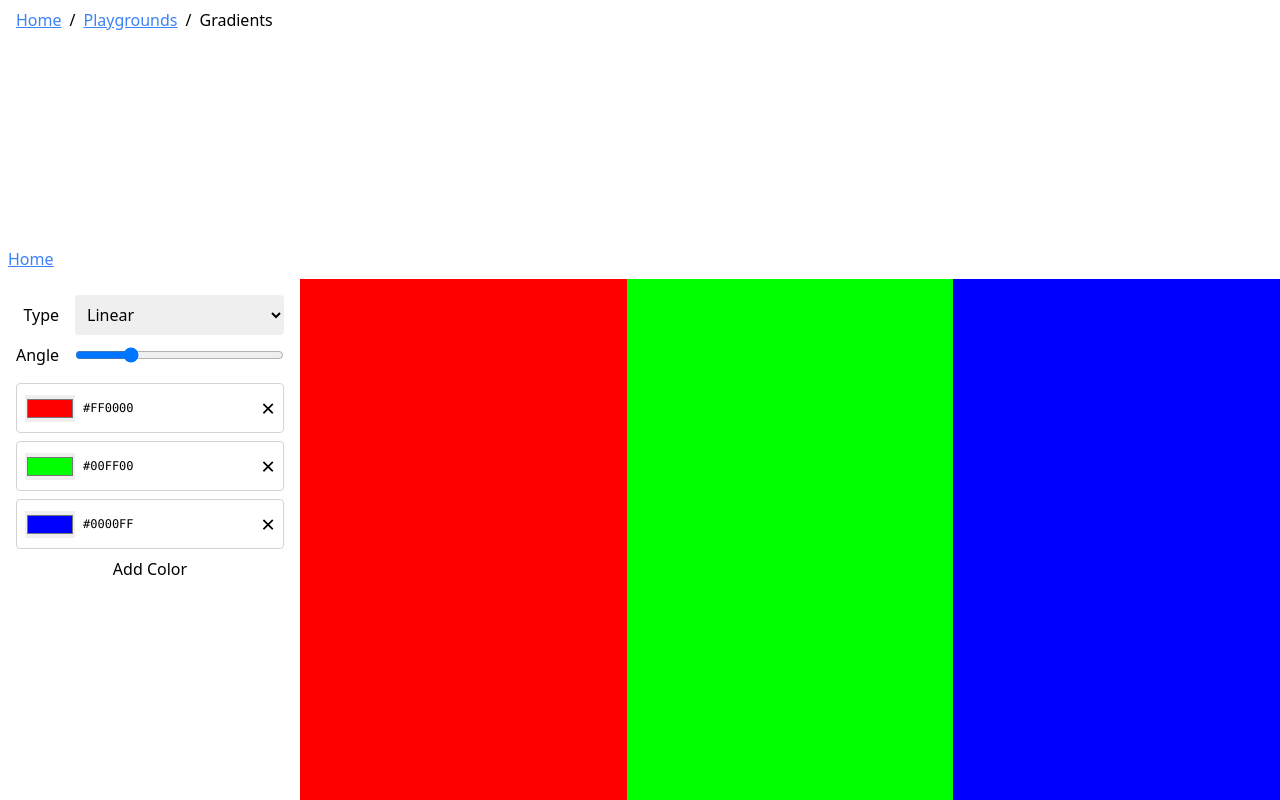
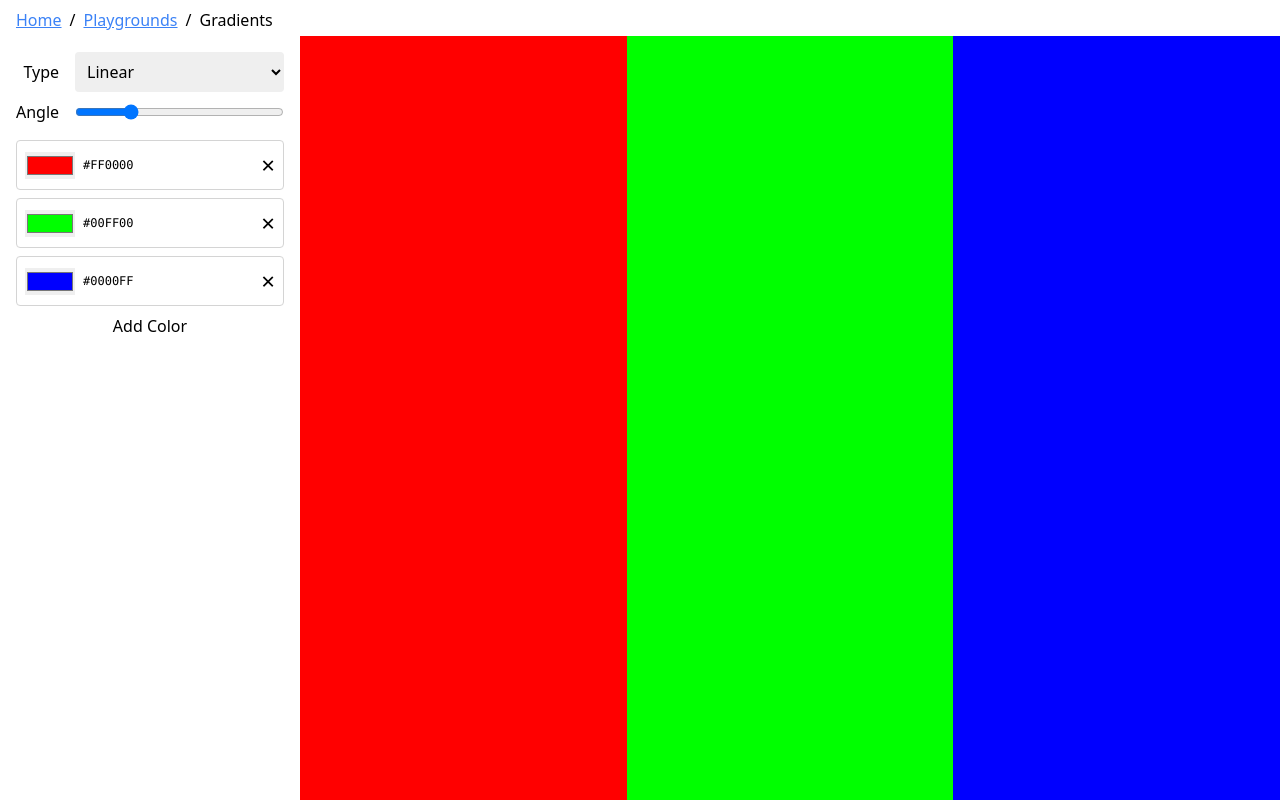
Before and after one commit to lesleh/lesleh-playground, a Next.js app: page /playgrounds/gradients in a window 1280 px wide. Built offline with nearby package versions, Linux system fonts and the light colour scheme; a web font is replaced by a local one.

Commit message:
Fix height

```diff
--- a/src/app/layout.tsx
+++ b/src/app/layout.tsx
@@ -23,7 +23,7 @@ export default function RootLayout({
           rel="stylesheet"
         />
       </head>
-      <body className="h-full grid grid-cols-1 grid-rows-[auto,1fr">
+      <body className="h-full grid grid-cols-1 grid-rows-[auto,1fr]">
         <div className="px-4 pt-2 pb-1">
           <Breadcrumbs />
         </div>
--- a/src/app/playgrounds/gradients/page.tsx
+++ b/src/app/playgrounds/gradients/page.tsx
@@ -60,10 +60,7 @@ export default function GradientsPage() {
   const gradient = makeGradient(stops, angle, gradientType);
 
   return (
-    <div className="grid grid-cols-[300px,1fr] grid-rows-[auto,1fr] h-full">
-      <div className="p-2 col-span-2">
-        <Link href="/">Home</Link>
-      </div>
+    <div className="grid grid-cols-[300px,1fr] h-full">
       <div className="p-4 overflow-y-auto">
         <div className="grid grid-cols-[auto,1fr] gap-x-4 gap-y-2 items-center">
           <label htmlFor="gradient-type" className="text-right">
```
